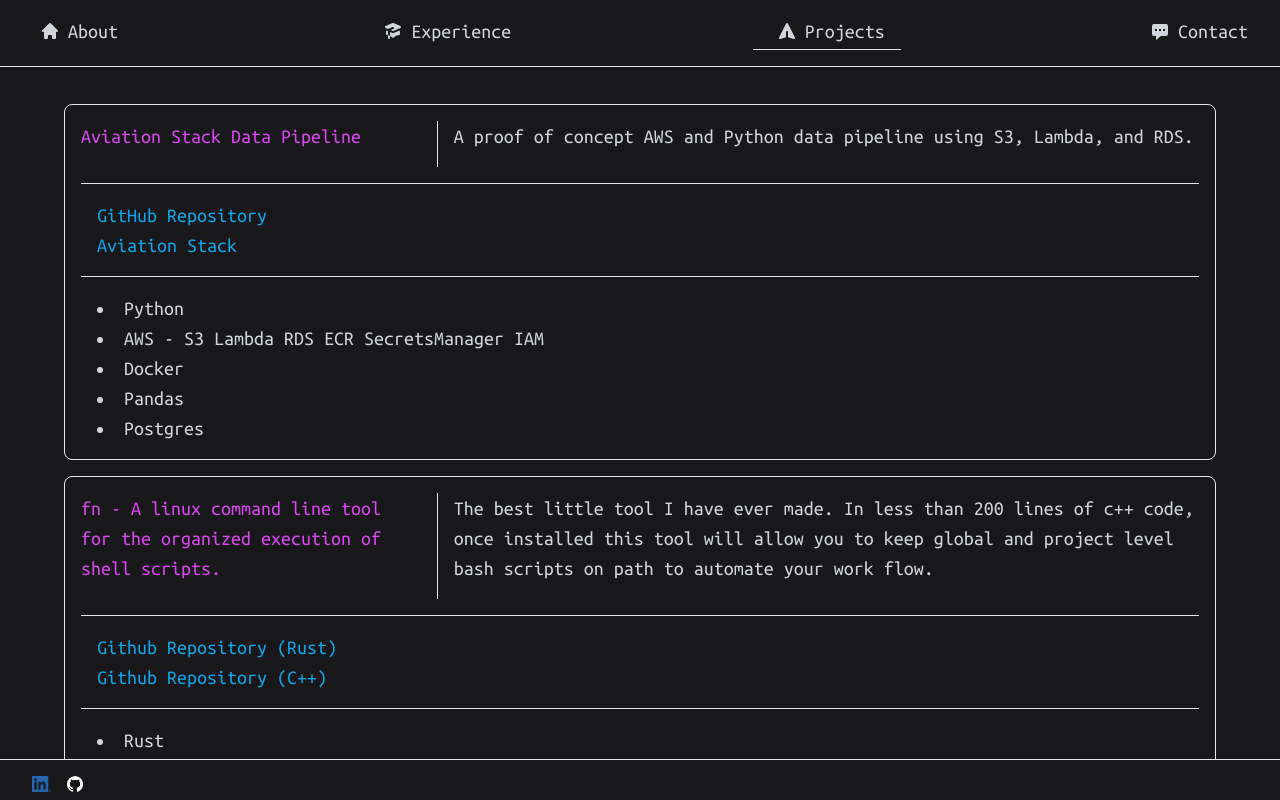
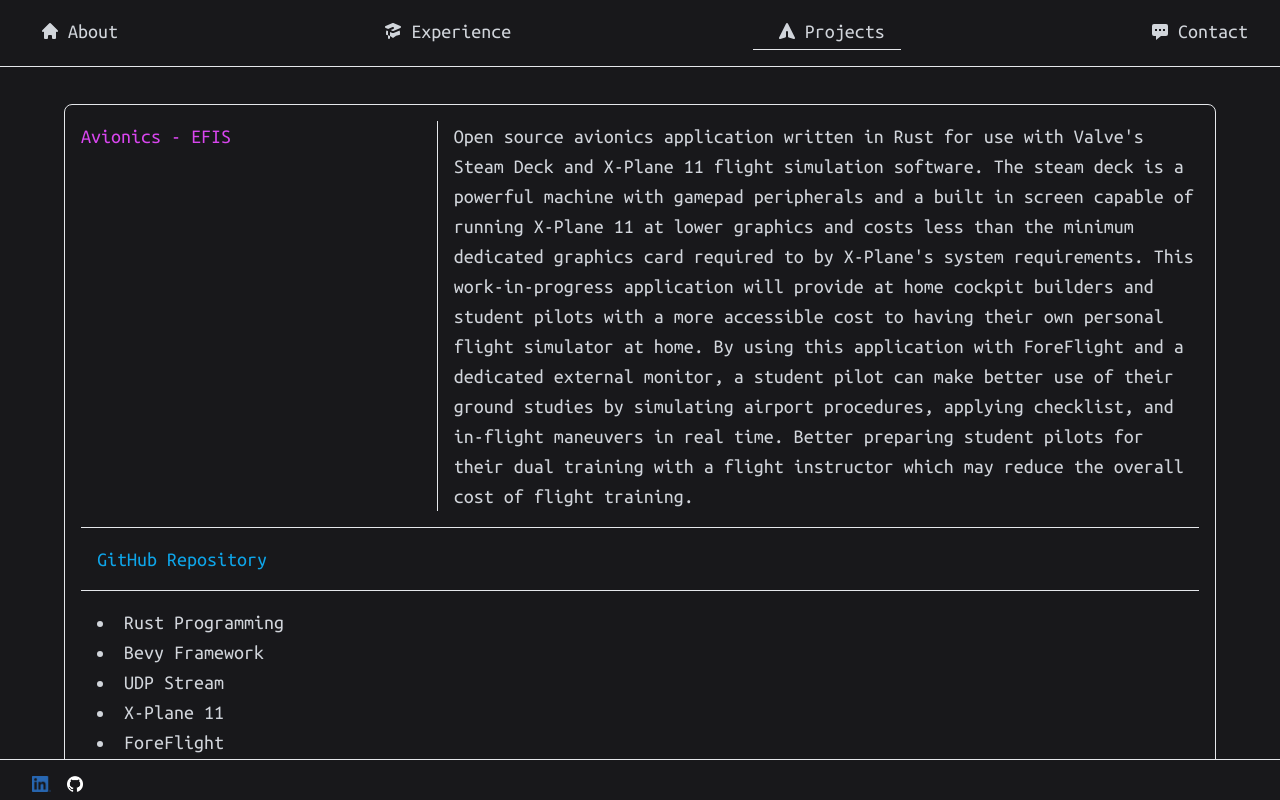
Before and after one commit to kalenwillits/portfolio, a Next.js app: page /projects in a window 1280 px wide. Built offline with nearby package versions, Linux system fonts and the light colour scheme.

Commit message:
Project update

```diff
--- a/components/AboutSection.js
+++ b/components/AboutSection.js
@@ -20,7 +20,7 @@
               Kalen Willits
             </p>
             <p className="text-amber-500">
-              Data Engineer
+				{about.title}
             </p>
           </div>
         </div>
--- a/data/projects.js
+++ b/data/projects.js
@@ -20,6 +20,47 @@
 
 export const projects =
   [
+    {
+      title: "Avionics - EFIS",
+      company: "",
+      description: `
+	  Open source avionics application written in Rust for use with Valve's
+	  Steam Deck and X-Plane 11 flight simulation software. The steam deck is a
+	  powerful machine with gamepad peripherals and a built in screen capable
+	  of running X-Plane 11 at lower graphics and costs less than the minimum
+	  dedicated graphics card required to by X-Plane's system requirements.
+
+	This work-in-progress application will provide at home cockpit builders and
+	student pilots with a more accessible cost to having their own personal
+	flight simulator at home. By using this application with ForeFlight and a
+	dedicated external monitor, a student pilot can make better use of their
+	ground studies by simulating airport procedures, applying checklist, and
+	in-flight maneuvers in real time. Better preparing student pilots for their
+	dual training with a flight instructor which may reduce the overall cost of
+	flight training.
+
+
+	`,
+      timestamp: "",
+      links:
+        [
+          {
+            title:
+              "GitHub Repository",
+            url: "https://github.com/kalenwillits/avionics",
+          },
+        ],
+      bullets:
+        [
+          "Rust Programming",
+		  "Bevy Framework",
+		  "UDP Stream",
+		  "X-Plane 11",
+		  "ForeFlight",
+		  "Aeronautical Science",
+        ],
+    },
+
 {
       title: "Aviation Stack Data Pipeline",
       company: "",
```
Also changed, not shown: data/about.js (+9 -14 lines).
